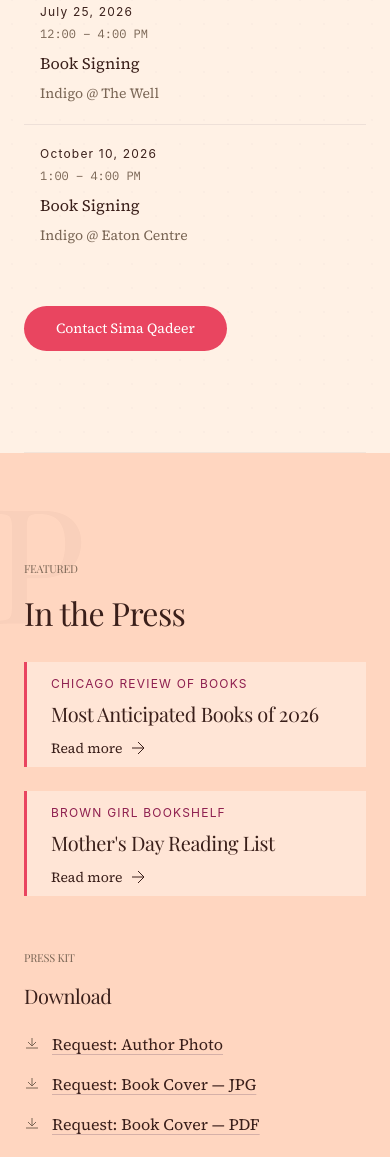
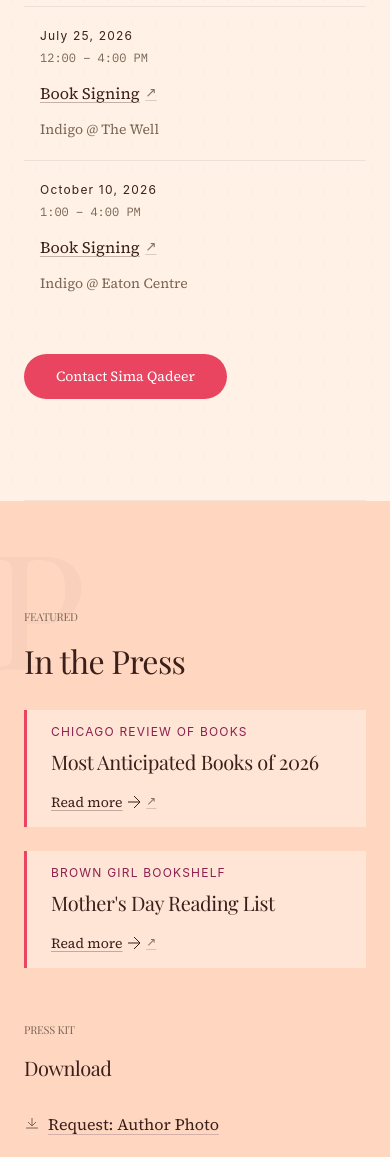
Before and after one commit to camster91/simaqadeer.com, a website: page public/index.html in a window 390 px wide. Shown: the part 5160-6317 px from the top of the page. Drawn offline with nearby package versions, Linux system fonts and the light colour scheme; a web font is replaced by a local one.

Commit message:
fix(ui): make inline links look clickable + 32px tap targets
QA pass on 2026-06-23 found two real UX issues:

1. Inline links (Book Signing in Events, Read more in Press) had
   no visual differentiation from plain text — no underline, no
   external-link icon, just body-colored 16px font. Users couldn't
   tell they were clickable.

2. The same links were 21-24px tall tap targets on mobile. Apple
   HIG and Material Design both recommend 44px for primary
   actions and 32px minimum for inline text links (WCAG 2.2).

Fixes (all in brand-override.css, loaded after the bundle so it
wins the cascade):

- .event-row a[target="_blank"] (Book Signing) and
  .border-coral.pl-6 a[target="_blank"] (Read more):
  - underline with 30% cocoa tint (full opacity on hover/focus)
  - small "↗" external-link cue via ::after
  - padding: 6px 0; min-height: 32px
  - existing hover:text-coral transition now also retints the
    underline and the ↗ icon

- a[href*="Press%20kit%20request"], a[href^="mailto:"]:
  - padding: 8px 0; min-height: 32px
  - already styled with underline + download icon by the bundle

Verified locally with Playwright:
- Book Signing: 100x24 -> 119x36, underline + ↗ visible
- Read more: 94x21 -> 107x33, underline + ↗ visible
- Press kit: 480x24 -> 195x40

Layout regression check: all 5 sections still render correctly,
GSAP scroll-reveal still fires on all 13 [data-reveal] elements,
responsive grid reflow unchanged.

```diff
--- a/public/brand-override.css
+++ b/public/brand-override.css
@@ -190,3 +190,97 @@ h2, .text-section {
 /* The handwritten "Q" swash on the cover is approximated by the
    Caveat font (already loaded). The site uses `font-handwritten`
    sparingly. No change needed. */
+
+/* ============================================================================
+   Inline link styling + touch targets
+   ----------------------------------------------------------------------------
+   QA pass (2026-06-23) found that:
+     - Book Signing links in the Events section were 24px tall with no
+       underline or other visual differentiation from plain text.
+     - Read more links in the Press section were 21px tall, same issue.
+     - Press kit mailto links (Request: Author Photo, etc.) were
+       24px tall.
+   All three are <32px tap targets on mobile (Apple HIG/Material
+   recommend 44px for primary actions, 32px for inline text links).
+
+   Fix: add an underline, a small "external link" cue, and pad each
+   link to 32px+ vertical tap area without changing the surrounding
+   layout. The underline uses `currentColor` so the existing
+   hover:text-coral transition re-tints it correctly.               */
+
+.event-row a[target="_blank"] {
+  /* "Book Signing" links — already flex-children of a gap-2 parent.
+     Add vertical padding so the tap target reaches 32px without
+     changing the row's outer height noticeably. */
+  display: inline-flex;
+  align-items: center;
+  gap: 0.35em;
+  padding: 6px 0;
+  min-height: 32px;
+  text-decoration: underline;
+  text-decoration-color: rgba(58 31 26 / 0.30);
+  text-decoration-thickness: 1px;
+  text-underline-offset: 3px;
+  transition: text-decoration-color 200ms ease, color 200ms ease;
+}
+.event-row a[target="_blank"]:hover,
+.event-row a[target="_blank"]:focus-visible {
+  text-decoration-color: currentColor;
+}
+/* Small "↗" cue for external links in the event row. Pure CSS, no
+   extra DOM — uses ::after on the inline-flex link. */
+.event-row a[target="_blank"]::after {
+  content: "↗";
+  font-size: 0.85em;
+  line-height: 1;
+  opacity: 0.6;
+  transition: opacity 200ms ease, transform 200ms ease;
+}
+.event-row a[target="_blank"]:hover::after,
+.event-row a[target="_blank"]:focus-visible::after {
+  opacity: 1;
+  transform: translate(1px, -1px);
+}
+
+.border-coral.pl-6 a[target="_blank"] {
+  /* "Read more" links inside Press items. Same treatment. */
+  display: inline-flex;
+  align-items: center;
+  gap: 0.35em;
+  padding: 6px 0;
+  min-height: 32px;
+  text-decoration: underline;
+  text-decoration-color: rgba(58 31 26 / 0.30);
+  text-decoration-thickness: 1px;
+  text-underline-offset: 3px;
+  transition: text-decoration-color 200ms ease, color 200ms ease;
+}
+.border-coral.pl-6 a[target="_blank"]:hover,
+.border-coral.pl-6 a[target="_blank"]:focus-visible {
+  text-decoration-color: currentColor;
+}
+.border-coral.pl-6 a[target="_blank"]::after {
+  content: "↗";
+  font-size: 0.85em;
+  line-height: 1;
+  opacity: 0.6;
+  transition: opacity 200ms ease, transform 200ms ease;
+}
+.border-coral.pl-6 a[target="_blank"]:hover::after,
+.border-coral.pl-6 a[target="_blank"]:focus-visible::after {
+  opacity: 1;
+  transform: translate(1px, -1px);
+}
+
+/* Press kit mailto links — "Request: Author Photo" etc. These are
+   longer labels and span full-width on mobile. Add vertical padding
+   + min-height so the 16px font / no-padding default doesn't leave
+   them at ~24px tap target. */
+a[href*="Press%20kit%20request"],
+a[href^="mailto:"] {
+  display: inline-flex;
+  align-items: center;
+  gap: 0.5em;
+  padding: 8px 0;
+  min-height: 32px;
+}
```
